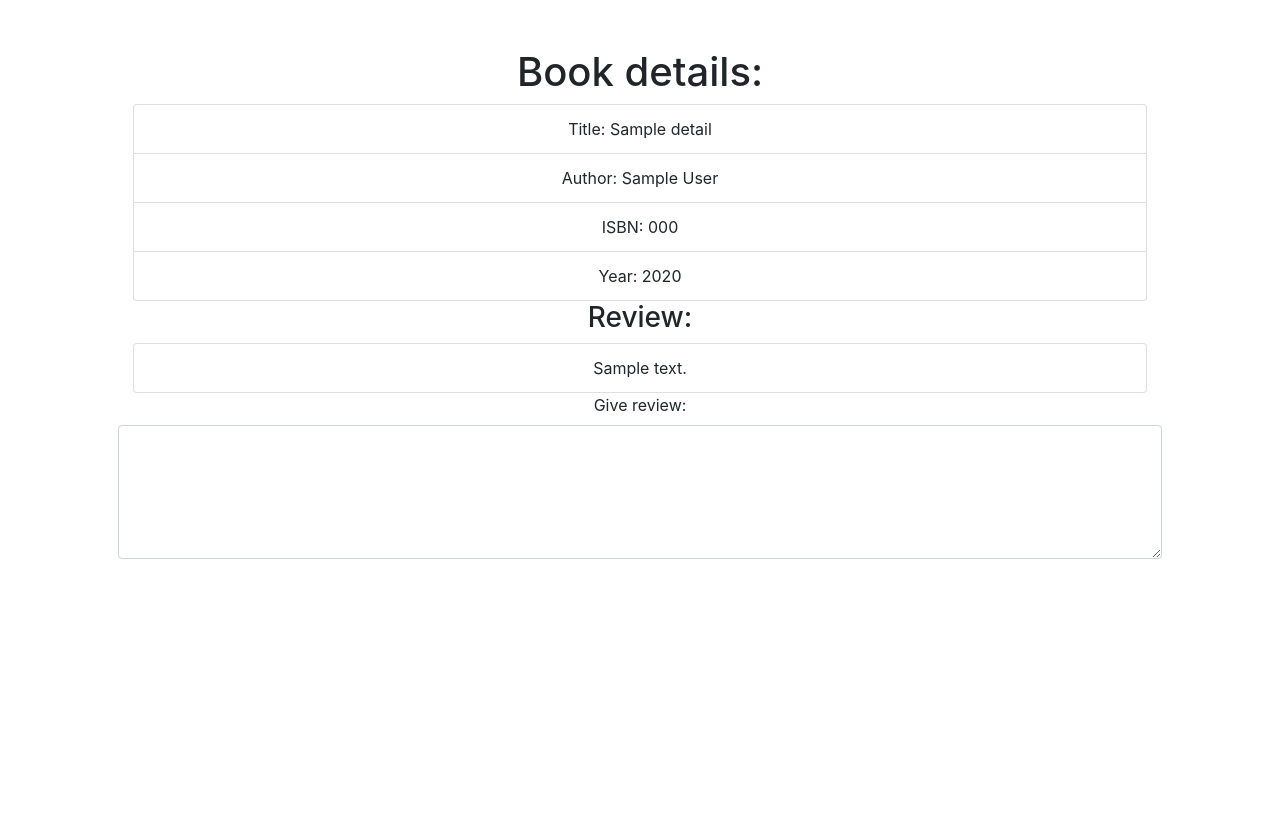
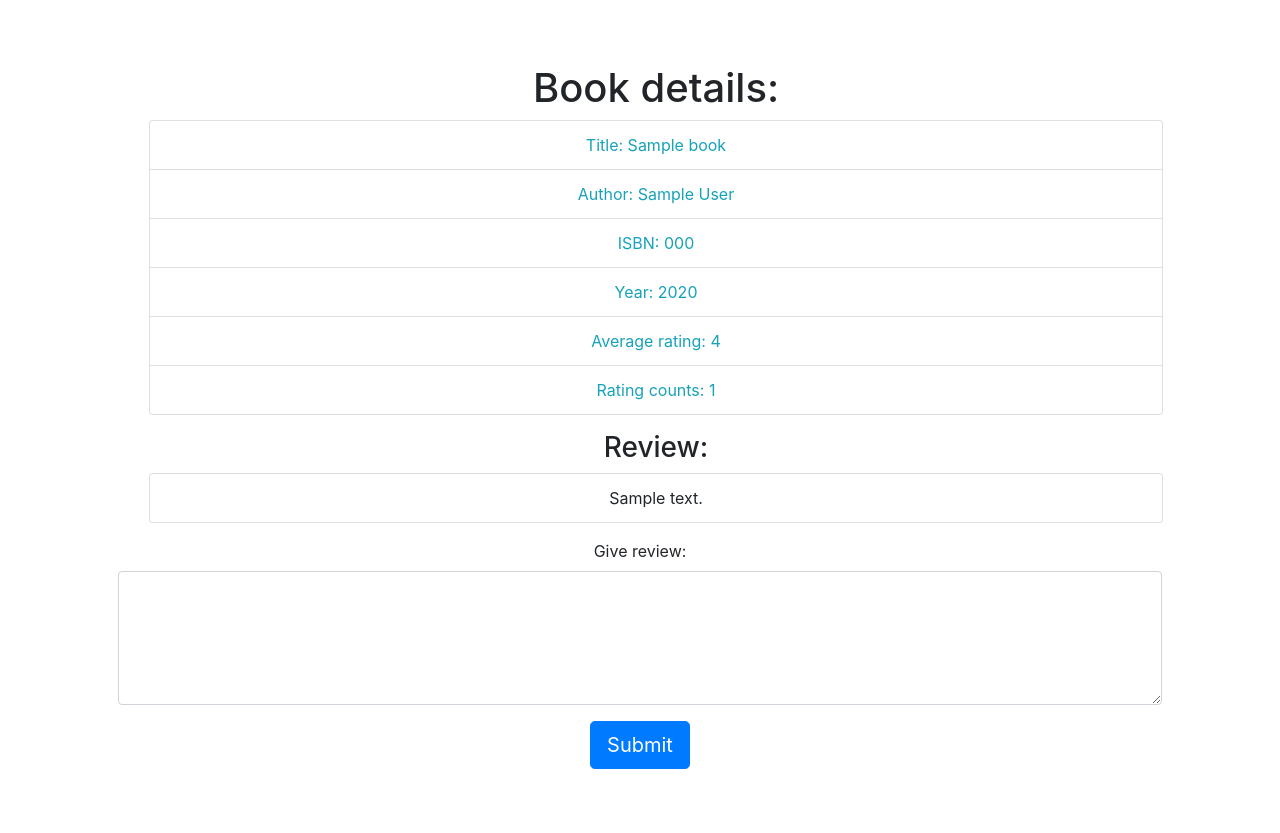
Before and after one commit to huyduong1401/project1, a Flask app: template templates/review.html in a window 1280 px wide. Shown: the part 56-889 px from the top of the page. Before the commit the page ends 615 px from the top, so only its background shows below. Run offline with Flask 2, Linux system fonts and the light colour scheme; the template is opened without the code that fills it: most values are stand-ins (such as "Sample title", 1, 10 or a date in 2020); some libraries are stand-ins or nearby versions.

Commit message:
update project

```diff
--- a/application.py
+++ b/application.py
@@ -22,23 +22,28 @@ Session(app)
 engine = create_engine(os.getenv("DATABASE_URL"))
 db = scoped_session(sessionmaker(bind=engine))
 
+
 def login_required(f):
     @wraps(f)
     def decorated_function(*args, **kwargs):
         if session.get("user_id") is None:
             return redirect(url_for("login"))
         return f(*args, **kwargs)
+
     return decorated_function
 
+
 def apology(message):
-    return render_template("apology.html", apology = message)
+    return render_template("apology.html", apology=message)
+
 
 @app.route("/")
 @login_required
 def index():
     return render_template("index.html")
 
-@app.route("/register", methods = ["GET", "POST"])
+
+@app.route("/register", methods=["GET", "POST"])
 def register():
     if request.method == "GET":
         return render_template("register.html")
@@ -49,12 +54,14 @@ def register():
         if db.execute("SELECT * FROM users WHERE username = :username", {"username": username}).rowcount != 0:
             return apology("Username taken")
 
-        db.execute("INSERT INTO users (username, password) VALUES (:username, :password)", {"username": username, "password": password})
+        db.execute("INSERT INTO users (username, password) VALUES (:username, :password)",
+                   {"username": username, "password": password})
         db.commit()
 
         return redirect(url_for("login"))
 
-@app.route("/login", methods = ["GET", "POST"])
+
+@app.route("/login", methods=["GET", "POST"])
 def login():
     session.clear()
     if request.method == "GET":
@@ -73,10 +80,12 @@ def login():
         else:
             return apology("Wrong username or password")
 
+
 @app.route("/logout")
 def logout():
     session.clear()
     return redirect(url_for("login"))
+
 
 @app.route("/search", methods=["GET", "POST"])
 @login_required
@@ -88,14 +97,31 @@ def search():
         title = request.form.get("title")
         author = request.form.get("author")
         books = db.execute("SELECT * FROM books WHERE isbn = :isbn OR title = :title OR author = :author",
-                            {"isbn": isbn, "title": title, "author": author})
-        return render_template("listbooks.html", books = books)
+                           {"isbn": isbn, "title": title, "author": author})
+        return render_template("listbooks.html", books=books)
+
 
 @app.route("/review/<isbn>", methods=["GET", "POST"])
 @login_required
 def review(isbn):
+    reviews = db.execute("SELECT * FROM books LEFT JOIN reviews ON reviews.book_id = books.id WHERE isbn = :isbn",
+                      {"isbn": isbn}).fetchall()
+    book = db.execute("SELECT * FROM books WHERE isbn = :isbn", {"isbn": isbn}).fetchone()
+    json = requests.get("https://www.goodreads.com/book/review_counts.json",
+                        params={"key": "iIEWEniGZPHuDH04oIpRg", "isbns": isbn}).json()
+    details = json["books"][0]
     if request.method == "GET":
-        book = db.execute("SELECT * FROM books LEFT JOIN reviews ON reviews.book_id = books.id WHERE isbn = :isbn", {"isbn": isbn}).fetchall()
-        if book:
-            details = book[0]
-            return render_template("review.html", book = book, details = details)
+        return render_template("review.html", reviews=reviews, book=book, details=details)
+    elif request.method == "POST":
+        review = request.form.get("review")
+        book_id = book["id"]
+        user_id = session["user_id"]
+        if db.execute(
+                "SELECT review FROM books LEFT JOIN reviews ON reviews.book_id = books.id WHERE book_id = :book_id AND user_id = :user_id",
+                {"book_id": book_id, "user_id": user_id}).rowcount != 0:
+            return apology("You've reviewed this book")
+        else:
+            db.execute("INSERT INTO reviews (user_id, book_id, review) VALUES (:user_id, :book_id, :rv)",
+                       {"user_id": user_id, "book_id": book_id, "rv": review})
+            db.commit()
+            return redirect(url_for("review", isbn=isbn))
--- a/templates/review.html
+++ b/templates/review.html
@@ -5,19 +5,21 @@
 {% endblock %}}
 
 {% block main %}
-  <div class="container-fluid">
+  <div class="container-fluid m-3">
     <h1>Book details:</h1>
     <ul class="list-group">
-      <li class="list-group-item">Title: {{ details.title }}</li>
-      <li class="list-group-item">Author: {{ details.author }}</li>
-      <li class="list-group-item">ISBN: {{ details.isbn }}</li>
-      <li class="list-group-item">Year: {{ details.year }}</li>
+      <li class="list-group-item text-info">Title: {{ book.title }}</li>
+      <li class="list-group-item text-info">Author: {{ book.author }}</li>
+      <li class="list-group-item text-info">ISBN: {{ book.isbn }}</li>
+      <li class="list-group-item text-info">Year: {{ book.year }}</li>
+      <li class="list-group-item text-info">Average rating: {{ details.average_rating }}</li>
+      <li class="list-group-item text-info">Rating counts: {{ details.work_ratings_count }}</li>
     </ul>
   </div>
-  <div class="container-fluid">
+  <div class="container-fluid m-3">
     <h3>Review:</h3>
     <ul class="list-group">
-      {% for review in book %}
+      {% for review in reviews%}
         {% if review.review %}
           <li class="list-group-item">
               {{ review.review }}
@@ -26,8 +28,14 @@
       {% endfor %}
     </ul>
   </div>
-  <div class="form-group">
-    <label for="review">Give review:</label>
-    <textarea class="form-control" rows="5" id="review"></textarea>
-  </div>
+
+  <form action="{{ url_for('review', isbn=book.isbn) }}" method="post">
+    <div class="form-group">
+      <label for="review">Give review:</label>
+      <textarea name="review" class="form-control" rows="5" id="review"></textarea>
+    </div>
+    <div class="form-group">
+      <button class="btn btn-lg btn-primary" type="submit">Submit</button>
+    </div>
+  </form>
 {% endblock %}
```
Also changed, not shown: 2 other files.
